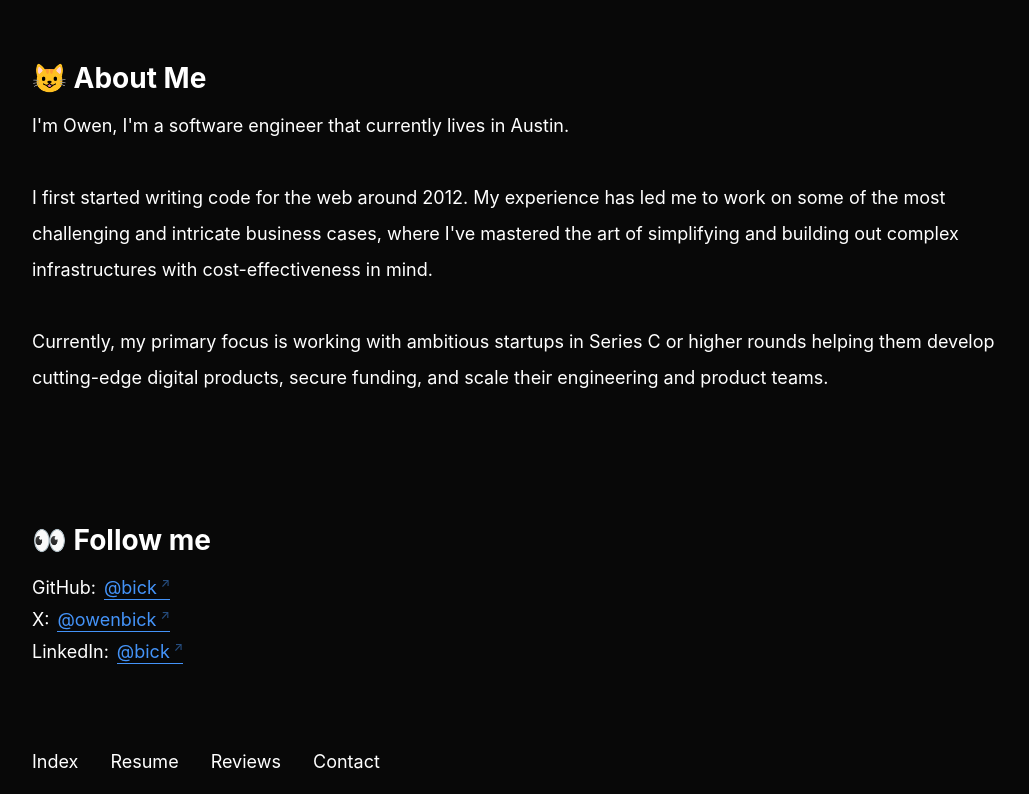
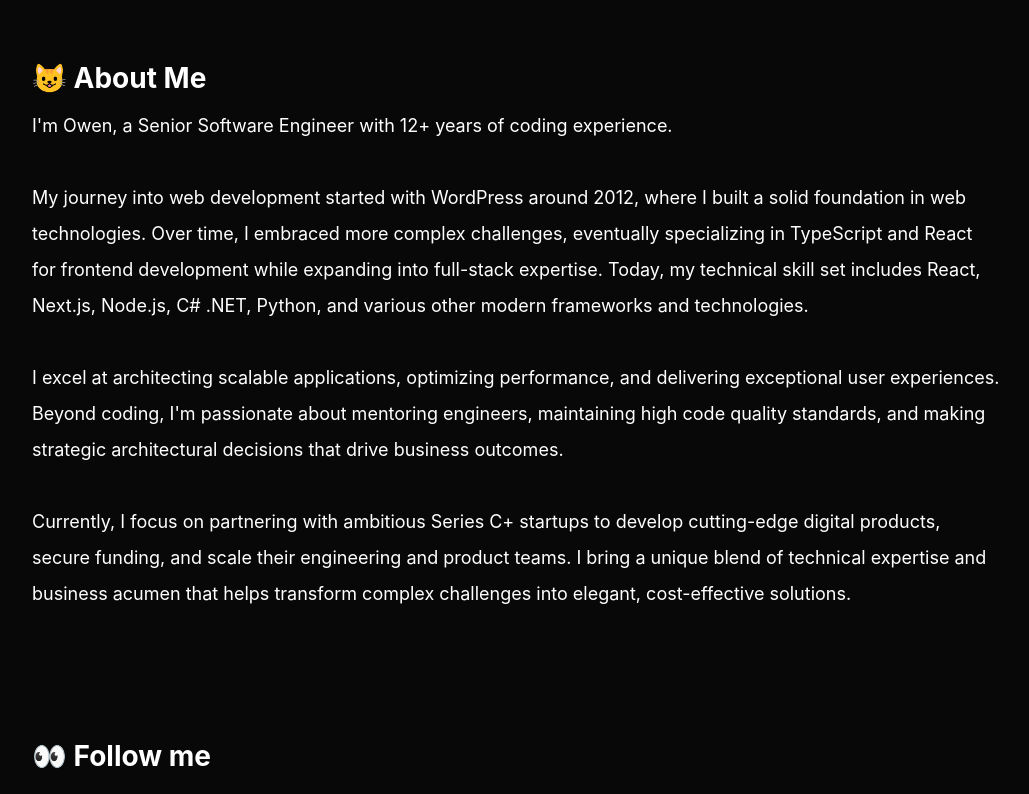
Before and after one commit to bick/website, a Next.js app: page / in a window 1280 px wide. Shown: the part 1111-1905 px from the top of the page, without its empty margins (124-1153 px from the left). Built offline with nearby package versions, Linux system fonts and the light colour scheme.

Commit message:
Update bio

```diff
--- a/src/app/(home)/About.tsx
+++ b/src/app/(home)/About.tsx
@@ -1,19 +1,25 @@
 "use client"
-
 export default function Social() {
   return (
       <section className="about my-12 text-lg">
         <div className="container">
           <h2>😺 About Me</h2>
-        <p className="mt-4">I&apos;m Owen, I&apos;m a software engineer that currently lives in Austin.</p>
+          <p className="mt-4">
+            I'm Owen, a Senior Software Engineer with 12+ years of coding experience.
+          </p>
           <p>
-          <br />I first started writing code for the web around 2012. My experience has led me to work on some of the
-          most challenging and intricate business cases, where I&apos;ve mastered the art of simplifying and building
-          out complex infrastructures with cost-effectiveness in mind.
+            <br />
+            My journey into web development started with WordPress around 2012, where I built a solid foundation in web technologies. Over time, I embraced more complex challenges, eventually specializing in TypeScript and React for frontend development while expanding into full-stack expertise. Today, my technical skill set includes React, Next.js, Node.js, C# .NET, Python, and various other modern frameworks and technologies.
             <br />
             <br />
-          Currently, my primary focus is working with ambitious startups in Series C or higher rounds helping them
-          develop cutting-edge digital products, secure funding, and scale their engineering and product teams.
+            I excel at architecting scalable applications, optimizing performance, and delivering exceptional user experiences.
+            Beyond coding, I'm passionate about mentoring engineers, maintaining high code quality standards, and making
+            strategic architectural decisions that drive business outcomes.
+            <br />
+            <br />
+            Currently, I focus on partnering with ambitious Series C+ startups to develop cutting-edge digital products,
+            secure funding, and scale their engineering and product teams. I bring a unique blend of technical expertise
+            and business acumen that helps transform complex challenges into elegant, cost-effective solutions.
           </p>
         </div>
       </section>
--- a/src/components/Hero.tsx
+++ b/src/components/Hero.tsx
@@ -42,7 +42,7 @@ export default function Hero({ type, title, subtitle }: HeroProps) {
             </span>
           </h1>
           <h2 className="text-3xl mt-12 font-medium leading-normal">
-            I&apos;m a software engineer based in <GiTexas className="mx-1 inline" /> Austin
+            I&apos;m a software engineer based in <GiTexas className="mx-1 inline" /> Austin &amp; Dallas
           </h2>
         </div>
       </section>
--- a/src/lib/seo.ts
+++ b/src/lib/seo.ts
@@ -6,11 +6,11 @@ type PageMetadata = {
 
 export const siteMetadata: PageMetadata = {
   home: {
-    title: "Owen Bick – A software engineer based in Austin",
-    description: "Owen Bick is a software engineer based in Austin.",
+    title: "Owen Bick – A software engineer based in Austin and Dallas",
+    description: "Owen Bick is a software engineer based in Austin and Dallas.",
     openGraph: {
-      title: "Owen Bick – A software engineer based in Austin",
-      description: "Owen Bick is a software engineer based in Austin.",
+      title: "Owen Bick – A software engineer based in Austin and Dallas",
+      description: "Owen Bick is a software engineer based in Austin and Dallas.",
     },
   },
   about: {
```
Lines whose indentation alone changed are shown as unchanged.
